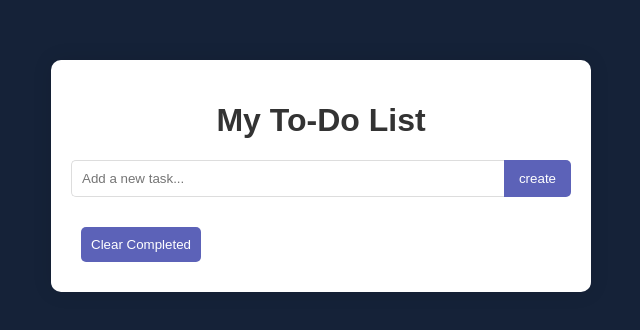
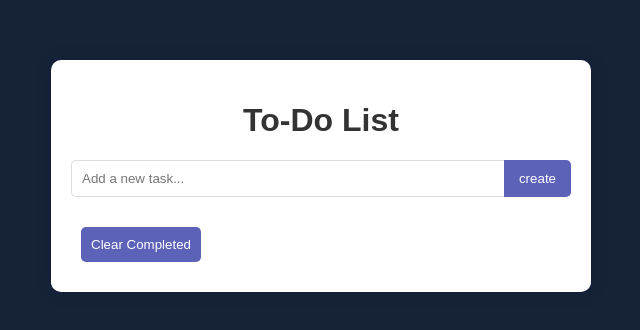
Before and after one commit to LokeshPrudhvi/todo, a plain HTML site: page index.html in a window 1280 px wide. Shown: the part 224-554 px from the top of the page, without its empty margins (319-959 px from the left). Drawn offline with Linux system fonts and the light colour scheme.

Commit message:
Add files via upload

```diff
--- a/index.html
+++ b/index.html
@@ -8,7 +8,7 @@
 </head>
 <body>
     <div class="todo-container">
-        <h1>My To-Do List</h1>
+        <h1>To-Do List</h1>
         <div class="input-button">
             <input type="text" id="task-input" placeholder="Add a new task..." autofocus>
             <button onclick="addTask()">create</button>
```
